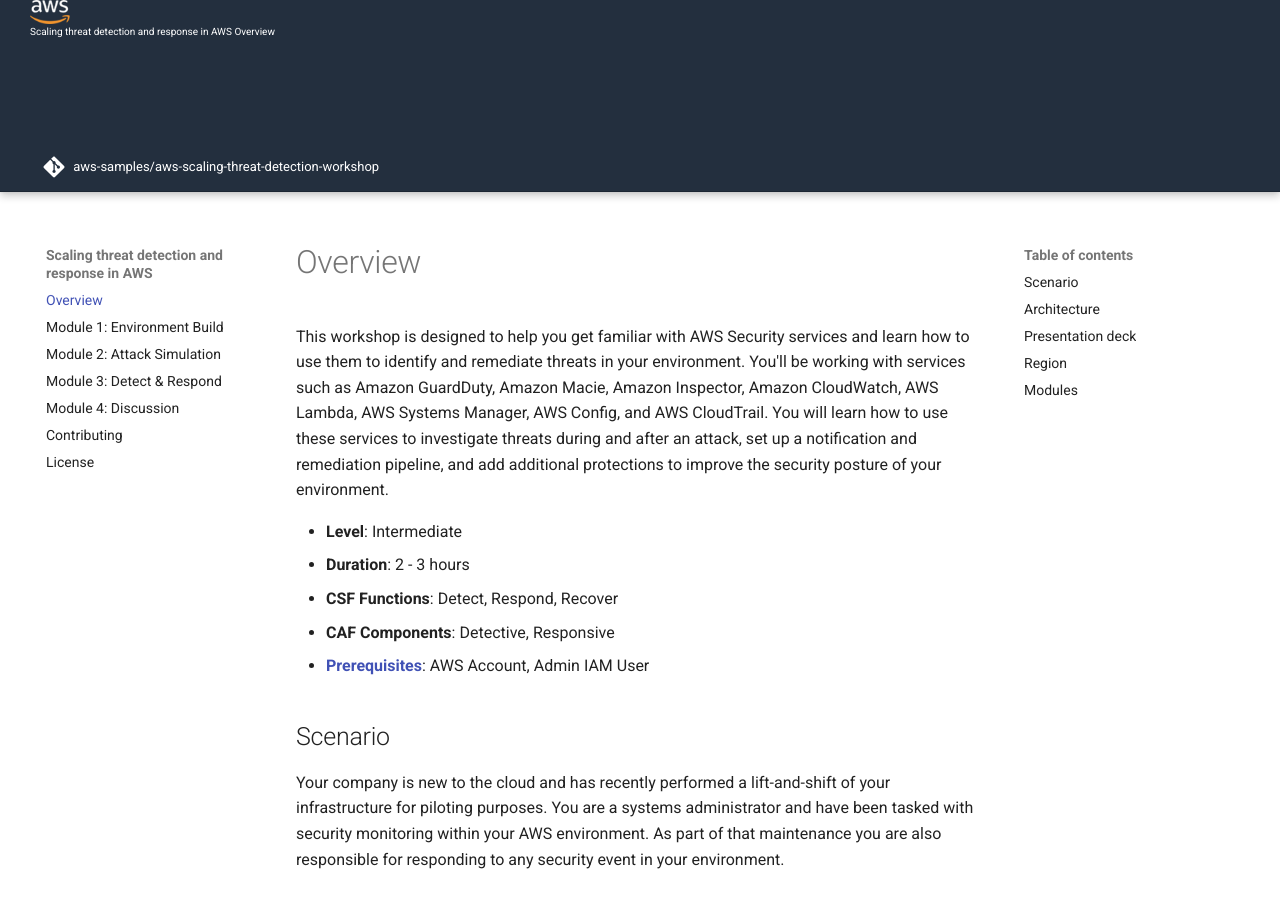
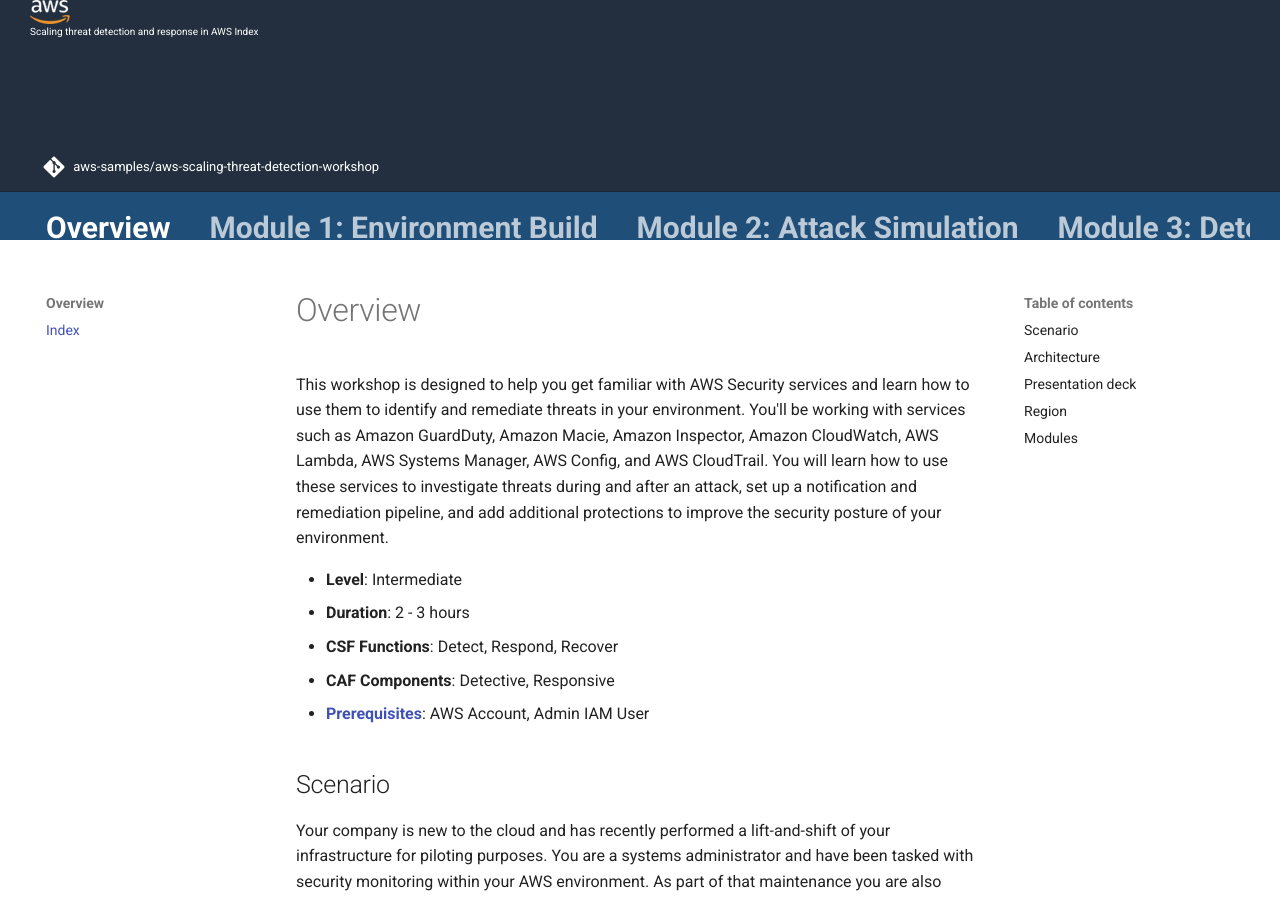
Before and after one commit to robnolen/aws-scaling-threat-detection-workshop, an MkDocs documentation site: the page built from docs/index.md, in a window 1280 px wide and 900 px high. Built offline with MkDocs 1.6.1 and Material for MkDocs 9.7.7, drawn with Linux system fonts in a browser that asks for light colours; comment, search, counter and statistics services are not loaded; part of the change alters nothing that is shown.

```diff
--- a/mkdocs.yml
+++ b/mkdocs.yml
@@ -17,6 +17,8 @@ theme:
   name: 'material'
   logo: 'assets/images/aws_smile_logo.png'
   favicon: 'assets/images/aws-favicon.ico'
+  feature:
+    tabs: true
   custom_dir: 'docs/theme'
 
 # Customization
@@ -41,7 +43,8 @@ markdown_extensions:
 
 # Navigation
 nav:
-  - Overview: 'index.md'
+  - Overview:
+    - Index: 'index.md'
   - 'Module 1: Environment Build': './01-environment-setup.md'
   - 'Module 2: Attack Simulation': './02-attack-simulation.md'
   - 'Module 3: Detect & Respond': './03-detection-and-remediation.md'
```
Also changed, not shown: docs/assets/images/second-nav-blue.png (added).
